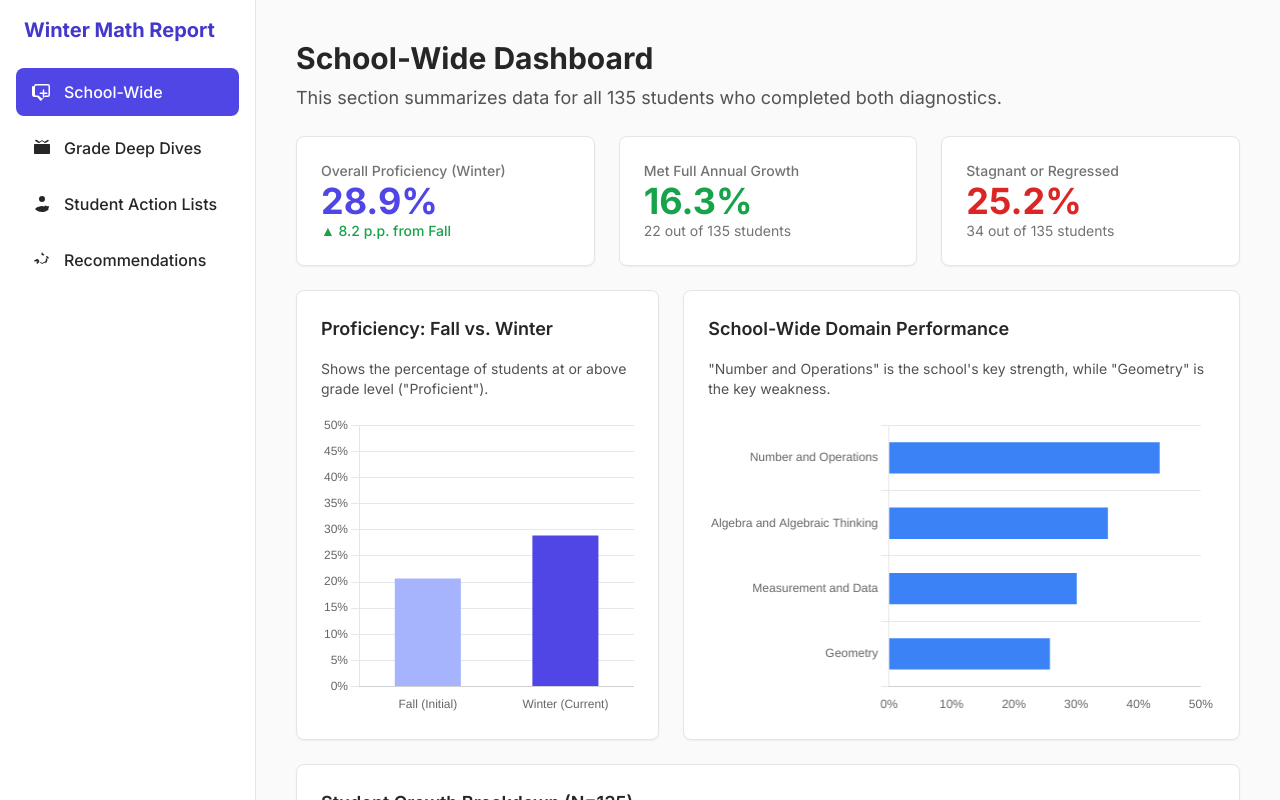
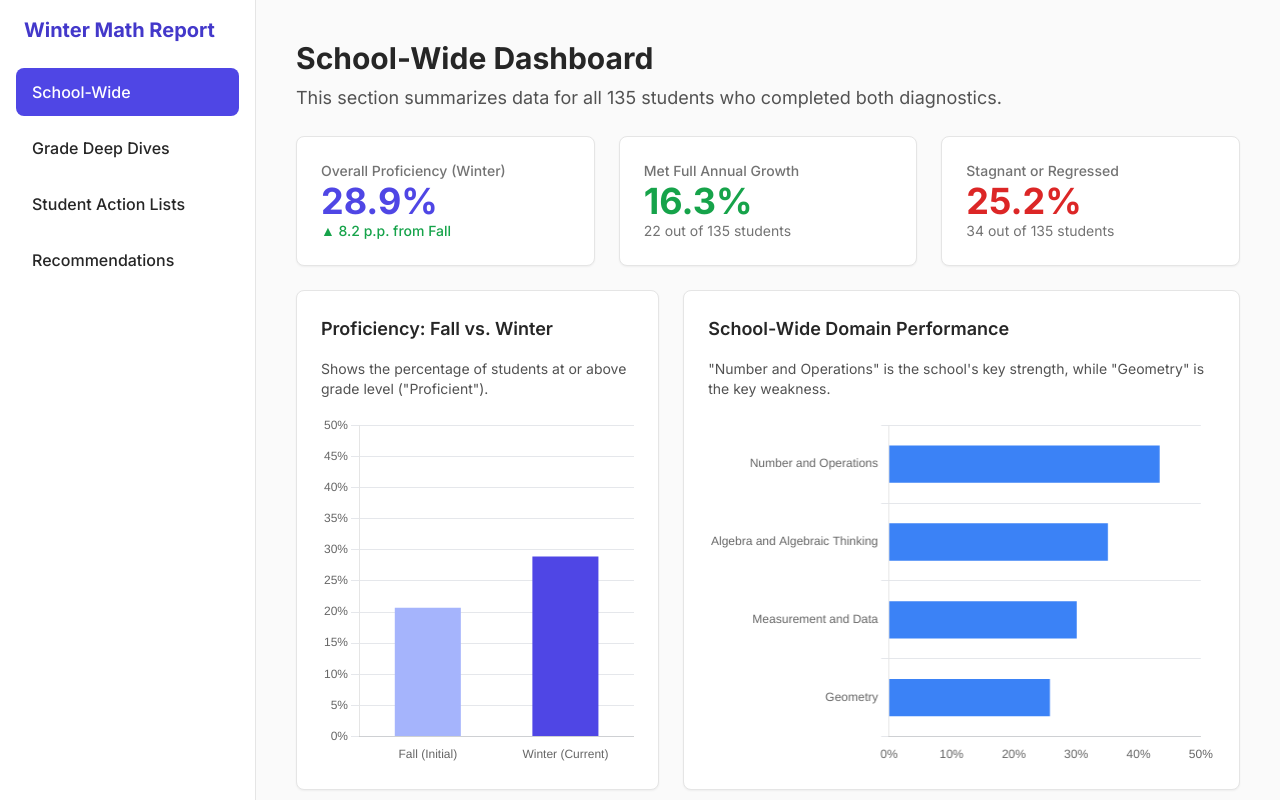
Before and after one commit to loydiedoong/room_16, a plain HTML site: page index.html in a window 1280 px wide. Drawn offline with nearby package versions, Linux system fonts and the light colour scheme.

Commit message:
Update index.html

```diff
--- a/index.html
+++ b/index.html
@@ -26,9 +26,7 @@
         .chart-container {
             position: relative;
             width: 100%;
-            max-width: 600px;
-            margin-left: auto;
-            margin-right: auto;
+            max-width: 100%; /* Allow full width of container */
             height: 300px;
             max-height: 40vh;
         }
@@ -75,32 +73,31 @@
 </head>
 <body class="bg-neutral-50 text-neutral-800">
 
-    <div class="flex h-screen">
+    <div class="flex h-screen flex-col md:flex-row">
         <!-- Sidebar Navigation -->
-        <nav class="w-64 bg-white border-r border-neutral-200 p-4 flex-col hidden md:flex">
-            <h1 class="text-xl font-bold text-indigo-700 mb-6 px-2">Winter Math Report</h1>
-            <ul class="space-y-2">
-                <li><a class="nav-item active" data-view="dashboard">
-                    <svg xmlns="http://www.w3.org/2000/svg" viewBox="0 0 20 20" fill="currentColor" class="w-5 h-5"><path fill-rule="evenodd" d="M2 4.25A2.25 2.25 0 0 1 4.25 2h11.5A2.25 2.25 0 0 1 18 4.25v8.5A2.25 2.25 0 0 1 15.75 15h-3.19l-3.22 3.52a.75.75 0 0 1-1.12 0L5.19 15h-3.19A2.25 2.25 0 0 1 0 12.75v-8.5Zm1.5 0a.75.75 0 0 1 .75-.75h11.5a.75.75 0 0 1 .75.75v8.5a.75.75 0 0 1-.75.75h-2.69l-2.78 3.03a.25.25 0 0 1-.4 0L6.44 13.5H3.75a.75.75 0 0 1-.75-.75v-8.5Z" clip-rule="evenodd" /><path fill-rule="evenodd" d="M12.25 8a.75.75 0 0 0-1.5 0v2.5h-2.5a.75.75 0 0 0 0 1.5h2.5v2.5a.75.75 0 0 0 1.5 0v-2.5h2.5a.75.75 0 0 0 0-1.5h-2.5V8Z" clip-rule="evenodd" /></svg>
+        <nav class="w-full md:w-64 bg-white border-b md:border-b-0 md:border-r border-neutral-200 p-4 flex-shrink-0">
+            <h1 class="text-xl font-bold text-indigo-700 mb-6 px-2 hidden md:block">Winter Math Report</h1>
+            <div class="md:hidden flex justify-between items-center mb-4">
+                <h1 class="text-xl font-bold text-indigo-700">Winter Math Report</h1>
+            </div>
+            <ul class="flex md:flex-col overflow-x-auto md:overflow-visible space-x-2 md:space-x-0 md:space-y-2 pb-2 md:pb-0">
+                <li><a class="nav-item active whitespace-nowrap" data-view="dashboard">
                     School-Wide
                 </a></li>
-                <li><a class="nav-item" data-view="grades">
-                    <svg xmlns="http://www.w3.org/2000/svg" viewBox="0 0 20 20" fill="currentColor" class="w-5 h-5"><path fill-rule="evenodd" d="M15.98 1.833a.75.75 0 0 1 .447 1.344l-3.02 1.745a.75.75 0 0 1-.673.01L10 3.12l-2.734 1.813a.75.75 0 0 1-.673-.01L3.57 3.177a.75.75 0 1 1 .894-1.344L7.5 3.693l2.23-1.487a.75.75 0 0 1 .54 0L12.5 3.693l3.033-1.745a.75.75 0 0 1 .447-.115ZM17.25 6a.75.75 0 0 1 .75.75v8.5a.75.75 0 0 1-.75.75H2.75a.75.75 0 0 1-.75-.75v-8.5a.75.75 0 0 1 .75-.75h14.5Z" clip-rule="evenodd" /></svg>
+                <li><a class="nav-item whitespace-nowrap" data-view="grades">
                     Grade Deep Dives
                 </a></li>
-                <li><a class="nav-item" data-view="students">
-                    <svg xmlns="http://www.w3.org/2000/svg" viewBox="0 0 20 20" fill="currentColor" class="w-5 h-5"><path d="M10 8a3 3 0 1 0 0-6 3 3 0 0 0 0 6ZM3.465 14.493a1.23 1.23 0 0 0 .41 1.412A9.98 9.98 0 0 0 10 18c2.296 0 4.47-1.03 6.125-2.095a1.23 1.23 0 0 0 .41-1.412A9.988 9.988 0 0 0 10 12c-2.296 0-4.47 1.03-6.125 2.095Z" /><path d="M16.707 12.293a1 1 0 0 1 0 1.414l-1 1a1 1 0 0 1-1.414 0l-1.5-1.5a1 1 0 1 1 1.414-1.414L15 12.586l.293-.293a1 1 0 0 1 1.414 0Z" /></svg>
+                <li><a class="nav-item whitespace-nowrap" data-view="students">
                     Student Action Lists
                 </a></li>
-                <li><a class="nav-item" data-view="recommendations">
-                    <svg xmlns="http://www.w3.org/2000/svg" viewBox="0 0 20 20" fill="currentColor" class="w-5 h-5"><path fill-rule="evenodd" d="M15.312 11.424a5.5 5.5 0 0 1-9.201-2.437c-1.282.04-2.474.47-3.48 1.182a.75.75 0 1 0 .868 1.18A6.967 6.967 0 0 0 5.5 11.25a.75.75 0 0 0 1.5 0c0-.214.022-.426.065-.632a3.998 3.998 0 0 0 8.188-1.72.75.75 0 1 0-1.44.432A2.5 2.5 0 0 1 11.5 12.25a.75.75 0 0 0 0 1.5 3.998 3.998 0 0 0 3.812-2.326ZM10 2.5a.75.75 0 0 1 .75.75v.008c0 .414.336.75.75.75h.008a.75.75 0 0 1 0 1.5h-.008a.75.75 0 0 1-.75-.75V5.5h-.008a.75.75 0 0 1-.75-.75V4.75h-.008a.75.75 0 0 1-.75-.75V4a.75.75 0 0 1 .75-.75h.008C9.586 3.25 10 3.586 10 4v-.008A.75.75 0 0 1 10 2.5Z" clip-rule="evenodd" /><path d="M4.75 12.355a.75.75 0 0 0 1.06 1.06l1.244-1.243a.75.75 0 0 0-1.06-1.06l-1.244 1.243ZM15.31 6.126a.75.75 0 0 0-1.06 1.06l1.243 1.244a.75.75 0 0 0 1.06-1.06l-1.243-1.244Z" /></svg>
+                <li><a class="nav-item whitespace-nowrap" data-view="recommendations">
                     Recommendations
                 </a></li>
             </ul>
         </nav>
 
         <!-- Main Content Area -->
-        <main class="flex-1 overflow-y-auto p-6 md:p-10">
+        <main class="flex-1 overflow-y-auto p-4 md:p-10 bg-neutral-50">
             <div id="content-area">
                 <!-- Content will be dynamically injected here by JavaScript -->
             </div>
@@ -108,7 +105,7 @@
     </div>
 
     <script>
-        // --- DATA STORE (from user-provided text) ---
+        // --- DATA STORE (Source of Truth) ---
         const reportData = {
             schoolWide: {
                 proficiency: { fall: 20.7, winter: 28.9 },
@@ -122,7 +119,7 @@
             },
             gradeData: {
                 3: {
-                    summary: "The 3rd-grade team shows the most promising growth profile. Mr. Griffin's class, starting with only 4.8% proficiency, made a remarkable 19.0 point jump to 23.8%. Mr. Doong's class, while showing a smaller proficiency gain (+8.7 p.p.), had an impressively low regression rate of only 4.3%. The most telling data is the domain comparison: Mr. Doong's class is outperforming in 'Algebra and Algebraic Thinking' (47.8% proficient), while both classes are nearly tied in 'Number and Operations'. This suggests Mr. Doong's instruction in Algebra is highly effective. Both classes are performing below the grade-level average in 'Geometry'.",
+                    summary: "The 3rd-grade team shows the most promising growth profile. Mr. Griffin's class, starting with only 4.8% proficiency, made a remarkable 19.0 point jump to 23.8%. Mr. Doong's class, while showing a smaller proficiency gain (+8.7 p.p.), had an impressively low regression rate of only 4.3%. The most telling data is the domain comparison: Mr. Doong's class is outperforming in 'Algebra and Algebraic Thinking' (47.8% proficient), while both classes are nearly tied in 'Number and Operations'.",
                     domains: [
                         { name: 'Number and Operations', pct: 47.0 },
                         { name: 'Algebra and Algebraic Thinking', pct: 40.0 },
@@ -131,8 +128,8 @@
                     ].sort((a,b) => b.pct - a.pct),
                     teacherDomains: {
                         labels: ["N&O", "Algebra", "M&D", "Geo"],
-                        doong: { name: "Doong (47.8% Alg)", data: [43.5, 47.8, 30, 22] },
-                        griffin: { name: "Griffin (33.3% Alg)", data: [42.9, 33.3, 33, 29] }
+                        doong: { name: "Doong", data: [43.5, 47.8, 30, 22] },
+                        griffin: { name: "Griffin", data: [42.9, 33.3, 33, 29] }
                     },
                     teachers: [
                         { name: 'Doong', students: 23, profFall: 17.4, profWinter: 26.1, profChange: 8.7, metGrowth: 26.1, regressed: 4.3 },
@@ -140,7 +137,7 @@
                     ]
                 },
                 4: {
-                    summary: "The 4th-grade data presents a significant challenge. Both classes are struggling with high rates of stagnation or regression, at 30.4% (Sheiring) and 27.3% (Sutter). This means nearly 1 in 3 students in 4th grade lost ground. While Ms. Sutter's class saw a better proficiency gain (+9.1 p.p.), the overall picture is one of stalled momentum. Only 13.3% of students in the grade have met their annual growth target. This grade level requires the most urgent review of instructional practices and intervention models, as a large number of students are not responding to the current program.",
+                    summary: "The 4th-grade data presents a significant challenge. Both classes are struggling with high rates of stagnation or regression, at 30.4% (Sheiring) and 27.3% (Sutter). This means nearly 1 in 3 students in 4th grade lost ground. This grade level requires the most urgent review of instructional practices and intervention models.",
                     domains: [
                         { name: 'Number and Operations', pct: 48.9 },
                         { name: 'Algebra and Algebraic Thinking', pct: 35.6 },
@@ -153,7 +150,7 @@
                     ]
                 },
                 5: {
-                    summary: "5th grade shows the lowest overall growth and the most alarming classroom-level discrepancy. Ms. Lopez's class is in a critical state, with nearly half of the students (47.4%) showing zero or negative growth. This regression rate is an outlier for the entire school and demands immediate, targeted intervention. In contrast, Ms. Long's class has the highest proficiency in the grade (33.3%) but is still struggling to move students, with only 7.4% meeting their annual growth target. This suggests her proficient students are maintaining, but her below-level students are stuck.",
+                    summary: "5th grade shows the lowest overall growth and the most alarming classroom-level discrepancy. Ms. Lopez's class is in a critical state, with nearly half of the students (47.4%) showing zero or negative growth. This regression rate is an outlier for the entire school and demands immediate, targeted intervention. In contrast, Ms. Long's class has the highest proficiency in the grade (33.3%) but is still struggling to move students, with only 7.4% meeting their annual growth target.",
                     domains: [
                         { name: 'Number and Operations', pct: 39.1 },
                         { name: 'Algebra and Algebraic Thinking', pct: 26.1 },
@@ -221,10 +218,10 @@
                 ]
             },
             recommendations: [
-                { title: "School-Wide Focus on Geometry", text: "The data consistently shows 'Geometry' as the weakest domain across all three grade levels (25.8% proficiency). I recommend a vertical team meeting (Grades 3-5) to review curriculum pacing and instructional strategies for this domain." },
                 { title: "Address Stagnation/Regression", text: "The 34 students identified as stagnating or regressing (25.2% of the cohort) need immediate review. This is particularly urgent in 5th grade (Ms. Lopez's class) and 4th grade (both classes), where rates were highest." },
                 { title: "Leverage 3rd Grade Growth", text: "The 3rd-grade team showed the highest rate of students meeting their full annual growth target (25.0%). We should have them share successful strategies and routines with the 4th and 5th-grade teams." },
                 { title: "Analyze High-Growth Students", text: "The 14 students in the 'Significant Growth (Below Level)' list are responding to instruction. Teachers should review these students to identify what strategies are working and apply them to other students." },
+                { title: "School-Wide Focus on Geometry", text: "The data consistently shows 'Geometry' as the weakest domain across all three grade levels (25.8% proficiency). I recommend a vertical team meeting (Grades 3-5) to review curriculum pacing and instructional strategies for this domain." }
             ]
         };
 
@@ -253,10 +250,8 @@
                     legend: {
                         position: 'bottom',
                         labels: {
-                            padding: 20,
-                            font: {
-                                size: 12
-                            }
+                            padding: 10,
+                            font: { size: 12 }
                         }
                     },
                     tooltip: {
@@ -269,9 +264,7 @@
                         callbacks: {
                             label: function(context) {
                                 let label = context.dataset.label || '';
-                                if (label) {
-                                    label += ': ';
-                                }
+                                if (label) label += ': ';
                                 let value;
                                 if (context.parsed && context.parsed.y !== null && context.parsed.y !== undefined) {
                                     value = context.parsed.y;
@@ -291,34 +284,25 @@
                 scales: {
                     x: {
                         grid: { display: false },
-                        ticks: {
-                            font: {
-                                size: 12
-                            },
-                            maxRotation: 0,
-                            autoSkip: false
-                        }
+                        ticks: { font: { size: 12 } }
                     },
                     y: {
                         grid: { color: '#e5e7eb' },
                         beginAtZero: true,
                         ticks: {
-                            font: {
-                                size: 12
-                            },
-                            callback: function(value) {
-                                return value + '%';
-                            }
+                            font: { size: 12 },
+                            callback: function(value) { return value + '%'; }
                         }
                     }
                 }
             };
 
+            // Merge options
             let mergedOptions = { ...defaultOptions, ...options };
             if (options.scales) {
                 mergedOptions.scales = {
-                    x: { ...defaultOptions.scales.x, ...options.scales.x },
-                    y: { ...defaultOptions.scales.y, ...options.scales.y }
+                     x: { ...defaultOptions.scales.x, ...options.scales.x },
+                     y: { ...defaultOptions.scales.y, ...options.scales.y }
                 };
             }
             if(options.plugins) {
@@ -364,17 +348,17 @@
                     <div class="bg-white p-6 rounded-lg shadow-sm border border-neutral-200 lg:col-span-2">
                         <h3 class="text-lg font-semibold mb-4">Proficiency: Fall vs. Winter</h3>
                         <p class="text-sm text-neutral-600 mb-4">Shows the percentage of students at or above grade level ("Proficient").</p>
-                        <div class="chart-container" style="height: 300px;"><canvas id="schoolProfChart"></canvas></div>
+                        <div class="chart-container"><canvas id="schoolProfChart"></canvas></div>
                     </div>
                     <div class="bg-white p-6 rounded-lg shadow-sm border border-neutral-200 lg:col-span-3">
                         <h3 class="text-lg font-semibold mb-4">School-Wide Domain Performance</h3>
                         <p class="text-sm text-neutral-600 mb-4">"Number and Operations" is the school's key strength, while "Geometry" is the key weakness.</p>
-                        <div class="chart-container" style="height: 300px;"><canvas id="schoolDomainChart"></canvas></div>
+                        <div class="chart-container"><canvas id="schoolDomainChart"></canvas></div>
                     </div>
                     <div class="bg-white p-6 rounded-lg shadow-sm border border-neutral-200 lg:col-span-5">
                         <h3 class="text-lg font-semibold mb-4">Student Growth Breakdown (N=135)</h3>
                         <p class="text-sm text-neutral-600 mb-4">This chart shows the distribution of student growth against their full annual target.</p>
-                        <div class="chart-container" style="height: 350px; max-height: 400px;"><canvas id="schoolGrowthChart"></canvas></div>
+                        <div class="chart-container"><canvas id="schoolGrowthChart"></canvas></div>
                     </div>
                 </div>
             `;
```
